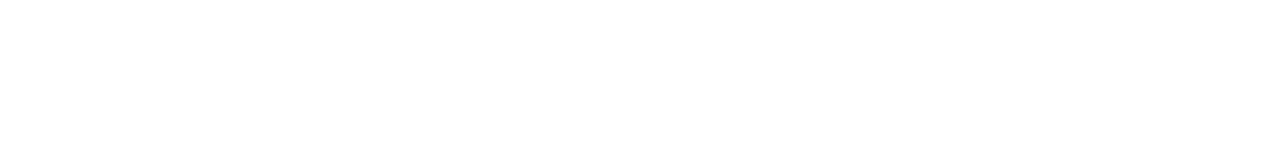
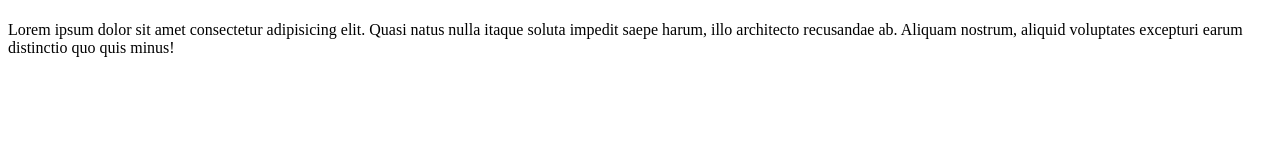
Before and after one commit to nathig16/practica-desarrollo-web, a plain HTML site: page html-css-dalt/index.html in a window 1280 px wide. Drawn offline with Linux system fonts and the light colour scheme.

Commit message:
lorem ipsum

```diff
--- a/html-css-dalt/index.html
+++ b/html-css-dalt/index.html
@@ -4,6 +4,9 @@
     <title>Primera web</title>
 </head>
 <body>
-
+    <h1></h1>
+    <p>
+        Lorem ipsum dolor sit amet consectetur adipisicing elit. Quasi natus nulla itaque soluta impedit saepe harum, illo architecto recusandae ab. Aliquam nostrum, aliquid voluptates excepturi earum distinctio quo quis minus!
+    </p>
 </body>
 </html>
```
